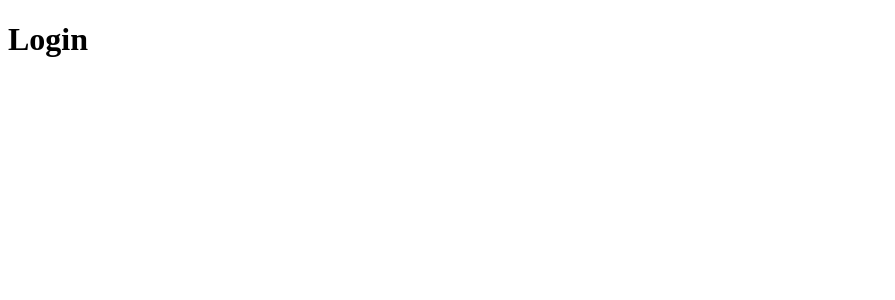
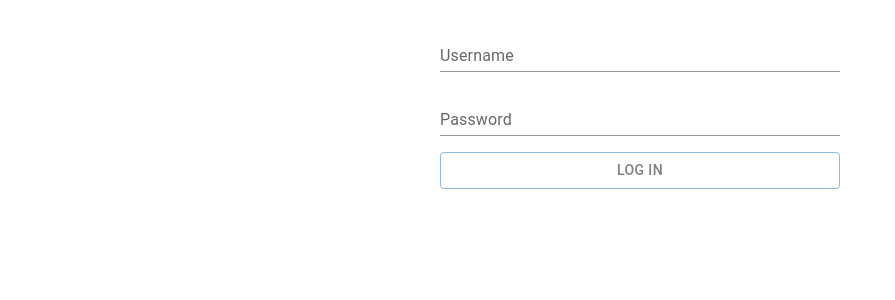
Before and after one commit to MaximilianNoethe/2024uK294_MaNoe_cars, a React (Vite) app in the folder uek294_cars-project/: page /login in a window 1280 px wide. Shown: the top 300 px of the page, without its empty margins (0-895 px from the left). Built offline with nearby package versions, Linux system fonts and the light colour scheme.

Commit message:
Complete update of LoginPage
The user input for the login data is now in textfields and the logic to set the JWT works now.

```diff
--- a/uek294_cars-project/src/components/Pages/LoginPage.tsx
+++ b/uek294_cars-project/src/components/Pages/LoginPage.tsx
@@ -1,11 +1,82 @@
-//Login Page
+import TextField from "@mui/material/TextField";
+import Button from "@mui/material/Button";
+import { useNavigate } from "react-router-dom";
+import { useFormik } from "formik";
+import LoginService from "../../Service/Authorization";
+import { defaultInstance } from "../../Service/Api";
 
-function LoginPage() {
-    return (
-      <>
-        <h1>Login</h1>
-      </>
-    );
-  }
 
-  export default LoginPage;
+export default function Login() {
+  const navigate = useNavigate();
+
+  const handleSubmit = (email: string, password: string) => {
+    LoginService(defaultInstance)
+      .login({ email, password })
+      .then((response: { data: { accessToken: string } }) => {
+        console.log("response", response);
+        localStorage.setItem("token", "Bearer " + response.data.accessToken);
+        navigate("/car");
+      })
+      .catch((e: { response: { data: any } }) => {
+        console.error(e.response.data);
+      });
+  };
+
+  const formik = useFormik({
+    initialValues: {
+      email: "",
+      password: "",
+    },
+    onSubmit: (values: { email: string; password: string }) => {
+      console.log(values);
+
+      handleSubmit(values.email, values.password);
+    },
+  });
+
+  return (
+    <form onSubmit={formik.handleSubmit}>
+      <div
+        style={{
+          display: "flex",
+          flexDirection: "column",
+          gap: "16px",
+          maxWidth: "400px",
+          margin: "auto",
+          padding: "16px",
+        }}
+      >
+        <TextField
+          id="standard-username-input"
+          label="Username"
+          name="email"
+          type="username"
+          variant="standard"
+          onChange={formik.handleChange}
+          value={formik.values.email}
+        />
+        <TextField
+          id="standard-password-input"
+          label="Password"
+          name="password"
+          type="password"
+          autoComplete="current-password"
+          variant="standard"
+          onChange={formik.handleChange}
+          value={formik.values.password}
+        />
+        <Button
+          variant="outlined"
+          size="medium"
+          sx={{
+            color: "grey",
+            borderColor: "grey",
+          }}
+          type="submit"
+        >
+          Log in
+        </Button>
+      </div>
+    </form>
+  );
+}
```
